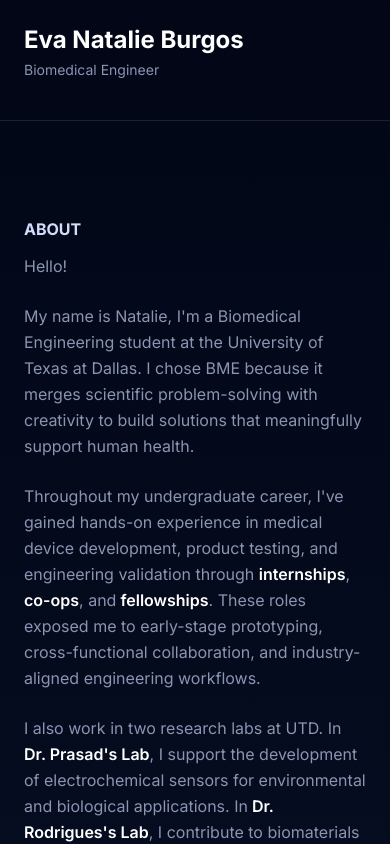
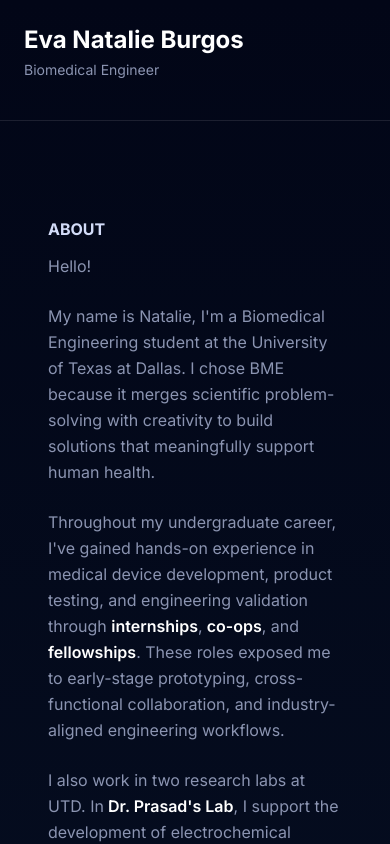
Before and after one commit to slowpoke04/eva-natalie-burgos, a Next.js app: page / in a window 390 px wide. Shown: the top 844 px of the page. Built offline with nearby package versions, Linux system fonts and the light colour scheme.

Commit message:
Fix responsive header layout and breakpoints

```diff
--- a/src/app/layout.tsx
+++ b/src/app/layout.tsx
@@ -5,6 +5,7 @@ import "@/components/utils/ThemeProvider";
 import ThemeProvider from "@/components/utils/ThemeProvider";
 import Header from "@/components/Header";
 import MobileHeader from "@/components/utils/MobileHeader";
+
 
 
 const inter = Inter({
@@ -31,11 +32,11 @@ export default function RootLayout({
   {/* Mobile header */}
   <MobileHeader />
 
-  <div className="flex">
-    {/* Desktop sidebar header */}
+  <div className="lg:flex">
+    {/* Desktop sidebar */}
     <Header />
 
-    <main className="flex-1">
+    <main className="flex-1 px-6 lg:px-0">
       {children}
     </main>
   </div>
```
